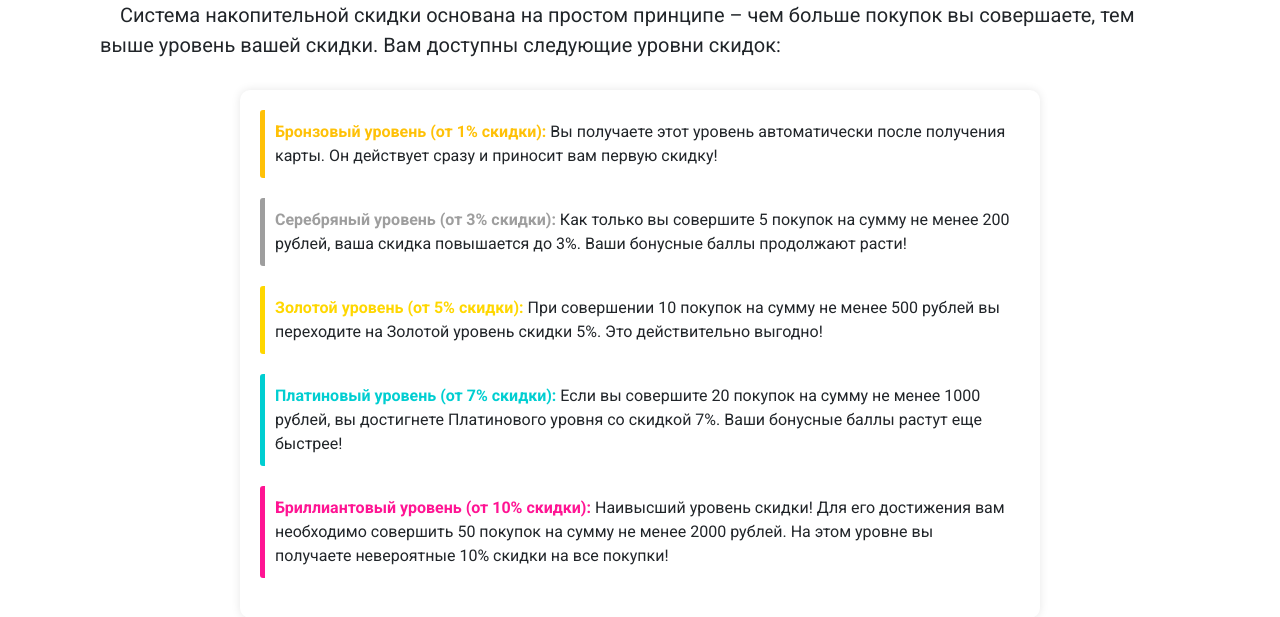
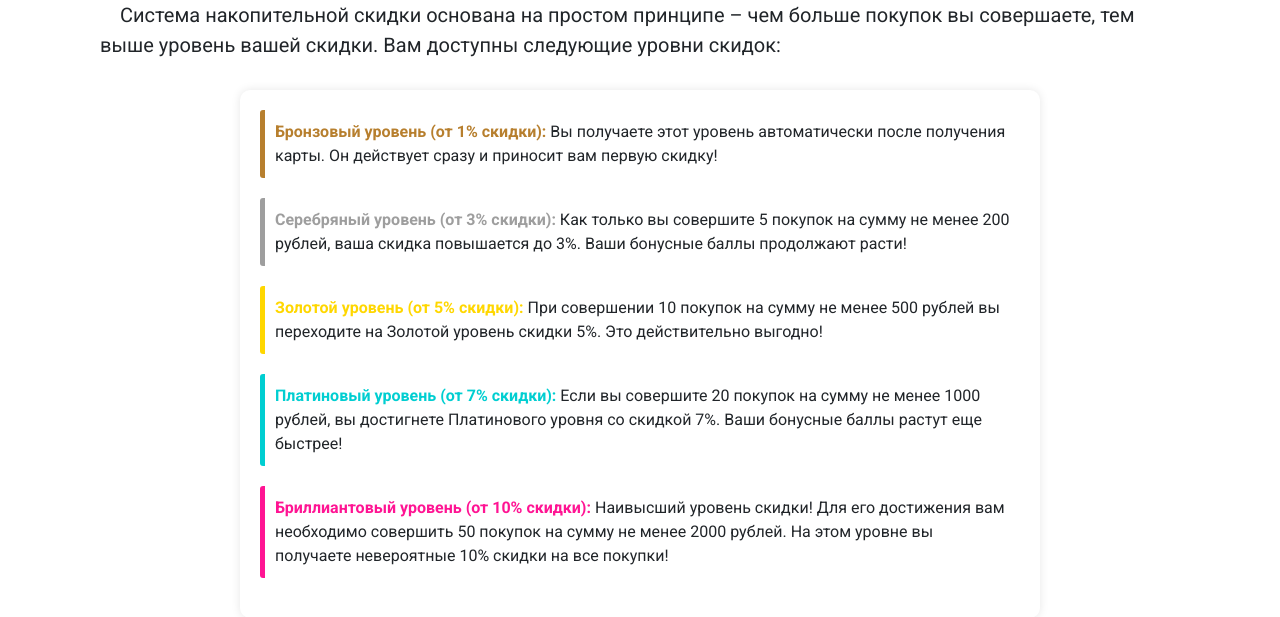
Before and after one commit to Ewonex/OnlineShop, a Django app: page /clientCard in a window 1280 px wide. Shown: the part 690-1307 px from the top of the page. Run offline with Django 4.2, Linux system fonts and the light colour scheme; some libraries are stand-ins or nearby versions.

Commit message:
CSS upd.

```diff
--- a/Shop/static/main/css/main.css
+++ b/Shop/static/main/css/main.css
@@ -489,10 +489,10 @@ footer .info_card {
 
 
 .bronze-level {
-    border-left: 5px solid #FFC107;
+    border-left: 5px solid #b77f2e;
 }
 .bronze-level strong {
-    color: #FFC107;
+    color: #b77f2e;
 }
 
 .silver-level {
```
